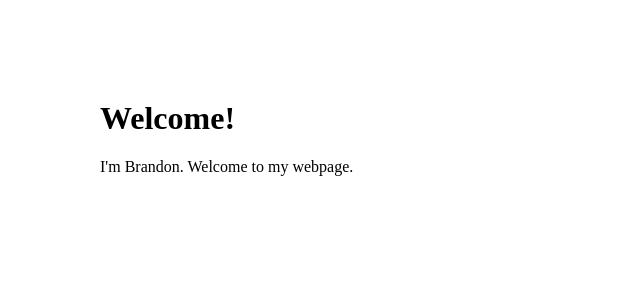
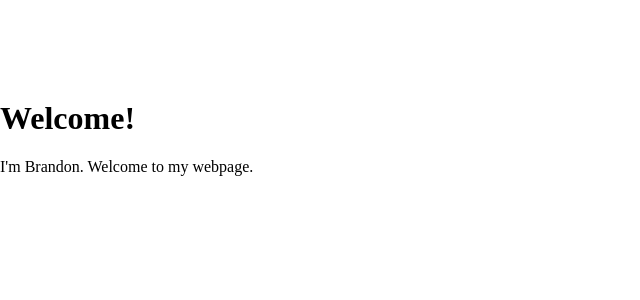
Before and after one commit to esqu1/esqu1.github.io, a Jekyll site: the page experiments/index.html, which Jekyll copies as it is, in a window 1280 px wide. Shown: the top 300 px of the page, without its empty margins (0-640 px from the left). Built offline with Jekyll 4.4.1, drawn with Linux system fonts in a browser that asks for light colours.

Commit message:
experiments

```diff
--- a/experiments/css/style.css
+++ b/experiments/css/style.css
@@ -1,3 +1,3 @@
 body{
-	margin: 100px 100px;
+	margin: 100px 0 100px;
 }
```
